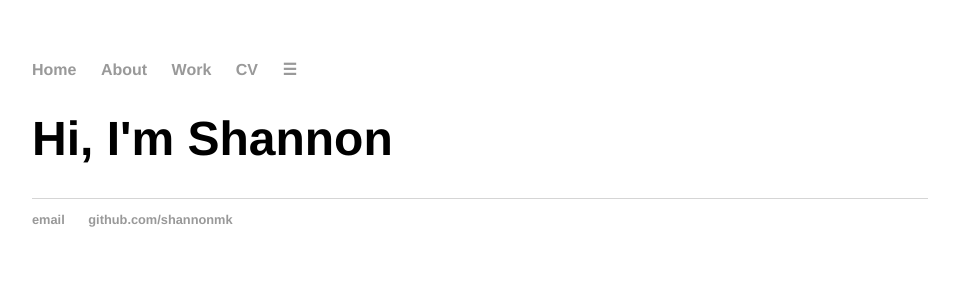
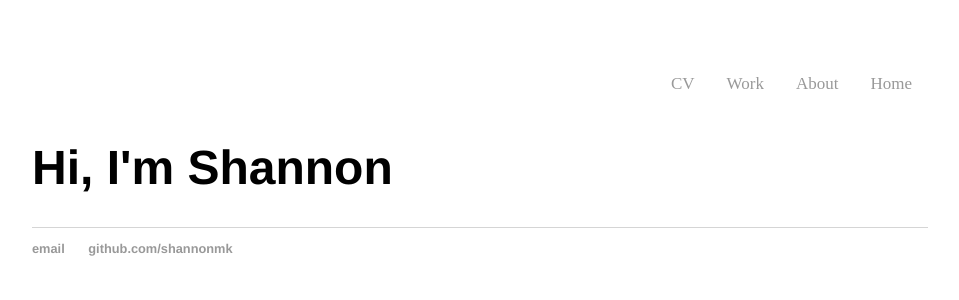
Before and after one commit to shannonmk/shannonmk.github.io, a Jekyll site: the page built from index.html, in a window 1280 px wide. Shown: the top 300 px of the page, without its empty margins (160-1119 px from the left). Built offline with Jekyll 4.4.1, drawn with Linux system fonts in a browser that asks for light colours.

Commit message:
Update styles.css
Navbar css

```diff
--- a/stylesheets/styles.css
+++ b/stylesheets/styles.css
@@ -2,13 +2,36 @@ body {
     margin: 60px auto;
     width: 70%;
 }
-nav ul, footer ul {
+/* NAVBAR */
+ul.topnav {
+    list-style-type: none;
+    margin: 0;
+    padding: 0;
+    overflow: hidden;
+    background-color: white;
+}
+ul.topnav li {
+    float: right;
+}
+ul.topnav li a {
+    display: inline-block;
+    color: #999999;
+    text-align: center;
+    padding: 14px 16px;
+    text-decoration: none;
+    transition: 0.3s;
+    font-size: 17px;
+}
+ul.topnav li.icon {
+    display: none;
+}
+footer ul {
     font-family:'Helvetica', 'Arial', 'Sans-Serif';
     padding: 0px;
     list-style: none;
     font-weight: bold;
 }
-nav ul li, footer ul li {
+footer ul li {
     display: inline;
     margin-right: 20px;
 }
```
